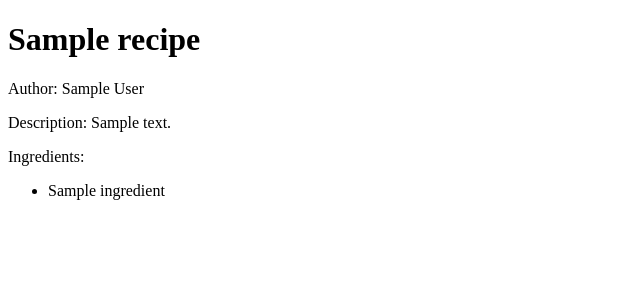
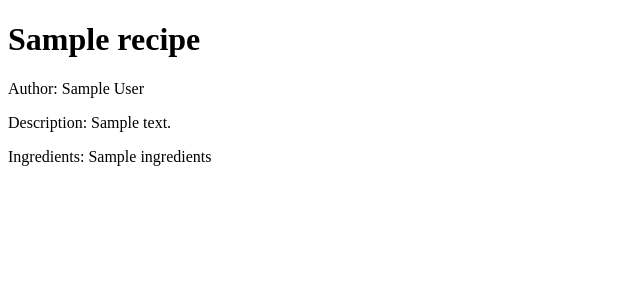
Before and after one commit to FrancescoFaillaceIng/djangoProject, a Django app: template templates/Recipe_detail.html in a window 1280 px wide. Shown: the part 70-370 px from the top of the page, without its empty margins (0-640 px from the left). Run offline with Django 4.2, Linux system fonts and the light colour scheme; the template is opened without the code that fills it: most values are stand-ins (such as "Sample title", 1, 10 or a date in 2020).

Commit message:
List and detail of recipes

```diff
--- a/recipes/urls.py
+++ b/recipes/urls.py
@@ -5,5 +5,6 @@ from . import views
 urlpatterns = [
     path('', views.home, name="recipes-home"),
     path('create/', views.RecipeCreateView.as_view(), name="recipe-create"),
-    path('', views.RecipeListView.as_view(), name="recipes-list"),
+    path('list/', views.RecipeListView.as_view(), name="recipes-list"),
+    path('detail/<int:pk>/', views.RecipeDetailView.as_view(), name="recipe-detail"),
 ]
--- a/templates/Recipe_detail.html
+++ b/templates/Recipe_detail.html
@@ -6,11 +6,7 @@
     <h1>{{ recipe.title }}</h1>
     <p>Author: {{ recipe.author }}</p>
     <p>Description: {{ recipe.description }}</p>
-    <p>Ingredients:</p>
-    <ul>
-        {% for ingredient in recipe.ingredients.all %}
-            <li>{{ ingredient.name }}</li>
-        {% endfor %}
-    </ul>
+    <p>Ingredients: {{ recipe.ingredients }}</p>
+
     <!-- Additional details and styling for the recipe -->
 {% endblock %}
--- a/templates/Recipes_list.html
+++ b/templates/Recipes_list.html
@@ -6,7 +6,7 @@
     <h1>Recipes</h1>
     <ul>
         {% for recipe in recipes %}
-            <li>{{ recipe.title }}</li>
+            <li><a href="{% url 'recipe-detail' recipe.pk %}">vedi </a>{{ recipe.title }}</li>
         {% endfor %}
     </ul>
 {% endblock %}
```
